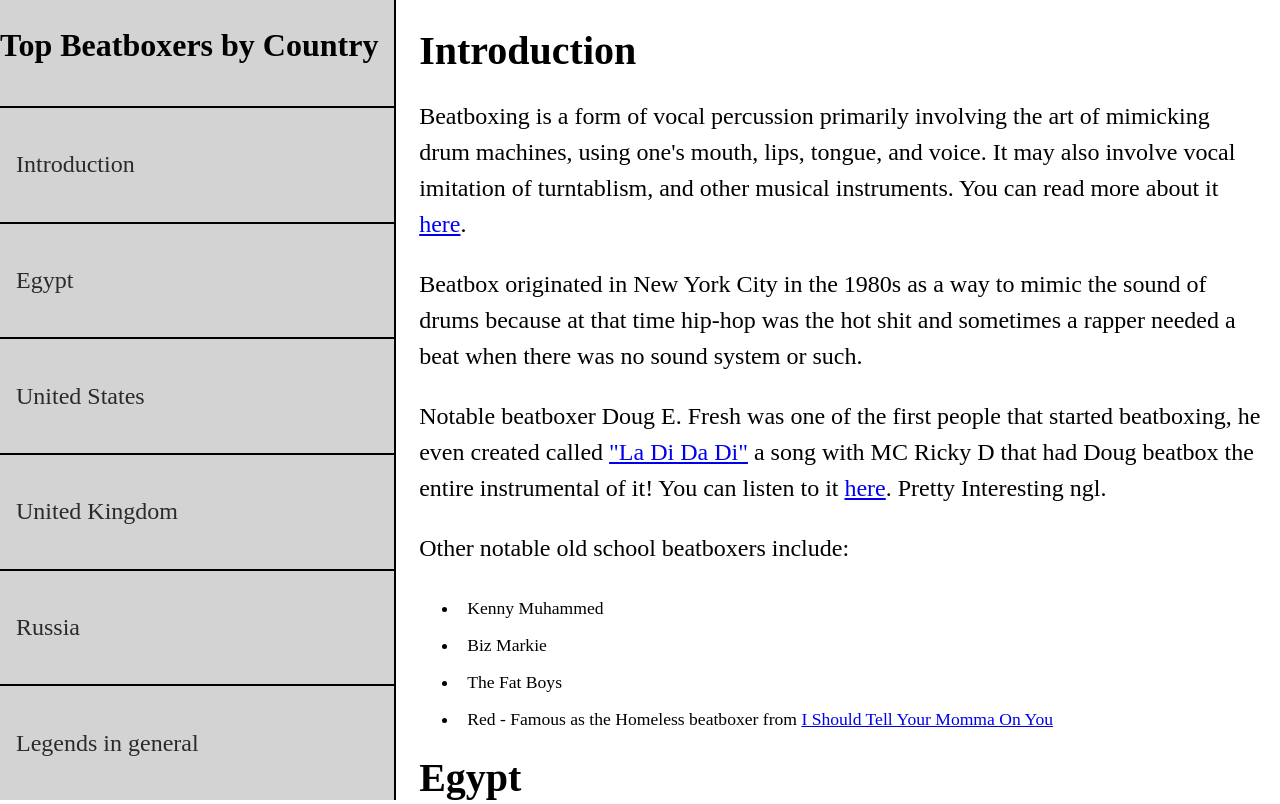
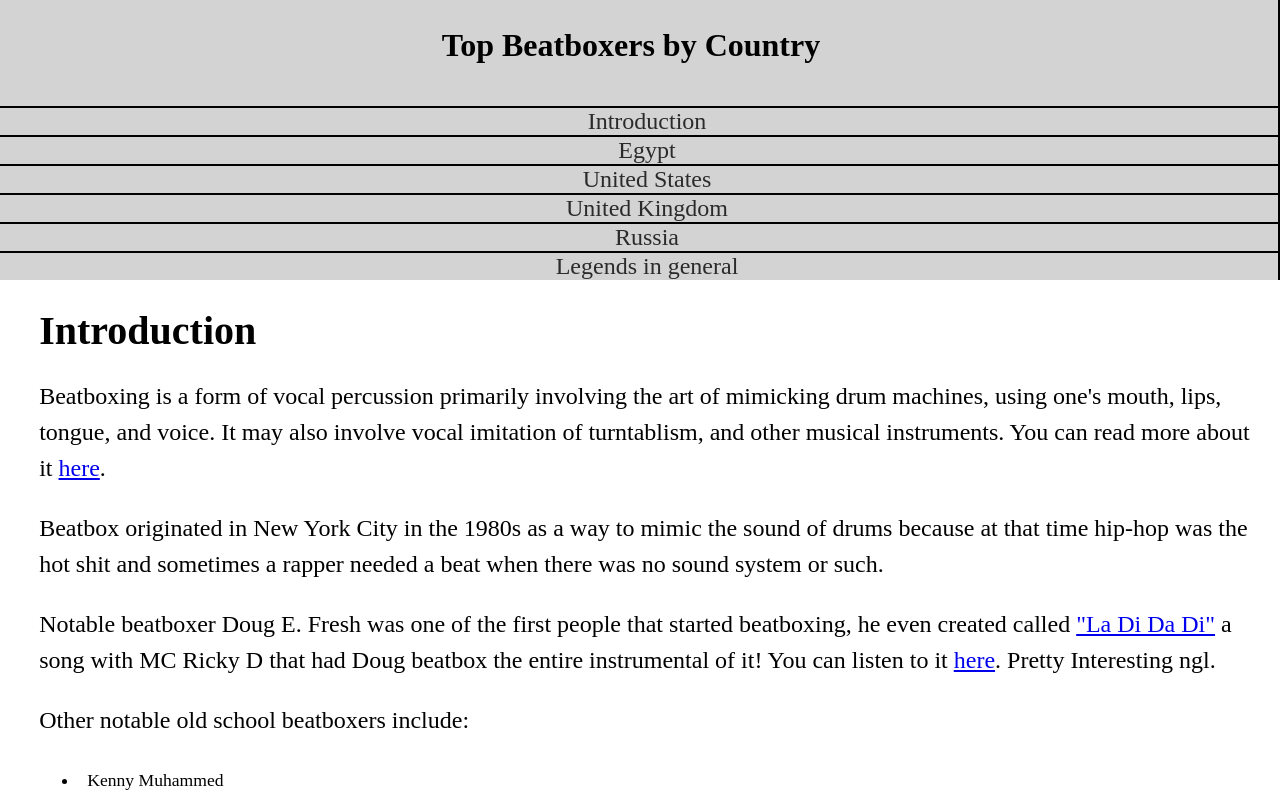
Before and after one commit to Shadowspedicey/beatbox-doc-project, a website: page dist/index.html in a window 1280 px wide. Shown: the top 804 px of the page. Drawn offline with Linux system fonts and the light colour scheme; files that its build step writes are made by us from their sources.

Commit message:
adjusted media query

```diff
--- a/dist/index.html
+++ b/dist/index.html
@@ -1,8 +1,9 @@
+<!DOCTYPE html>
+<html>
 	<head>
 		<title>Beatbox Documentation</title>
-	<link rel="stylesheet" href="styles/style.css">
+		<link rel="stylesheet" href="style.css">
 	</head>
-
 	<body>
 		<nav id="navbar">
 			<header><h1>Top Beatboxers by Country</h1></header>
@@ -173,4 +174,6 @@
 				<img src="https://i.ytimg.com/vi/TfUdBMYPbJ8/maxresdefault.jpg" img="Zekka">
 			</section>
 		</main>
+		<script src="main.js"></script>
 	</body>
+</html>
--- a/dist/style.css
+++ b/dist/style.css
@@ -87,7 +87,7 @@ img
 	padding: 0.5rem;
 }
 
-@media (max-width: 950px)
+@media (max-device-width: 950px)
 {
 	#navbar
 	{
```
Lines whose indentation alone changed are shown as unchanged.
